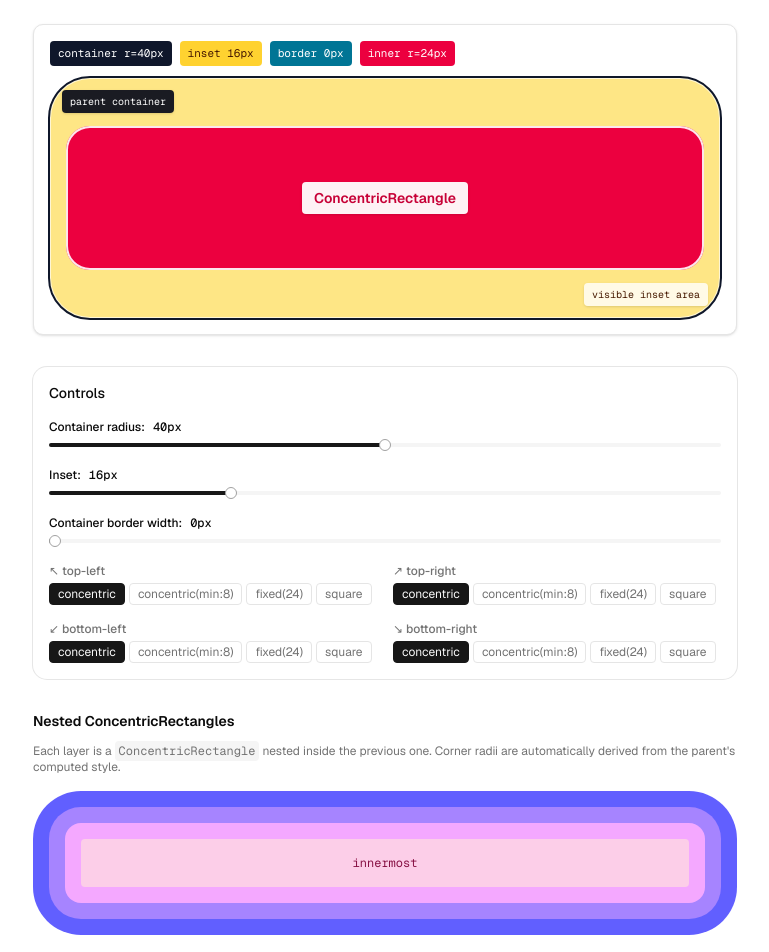
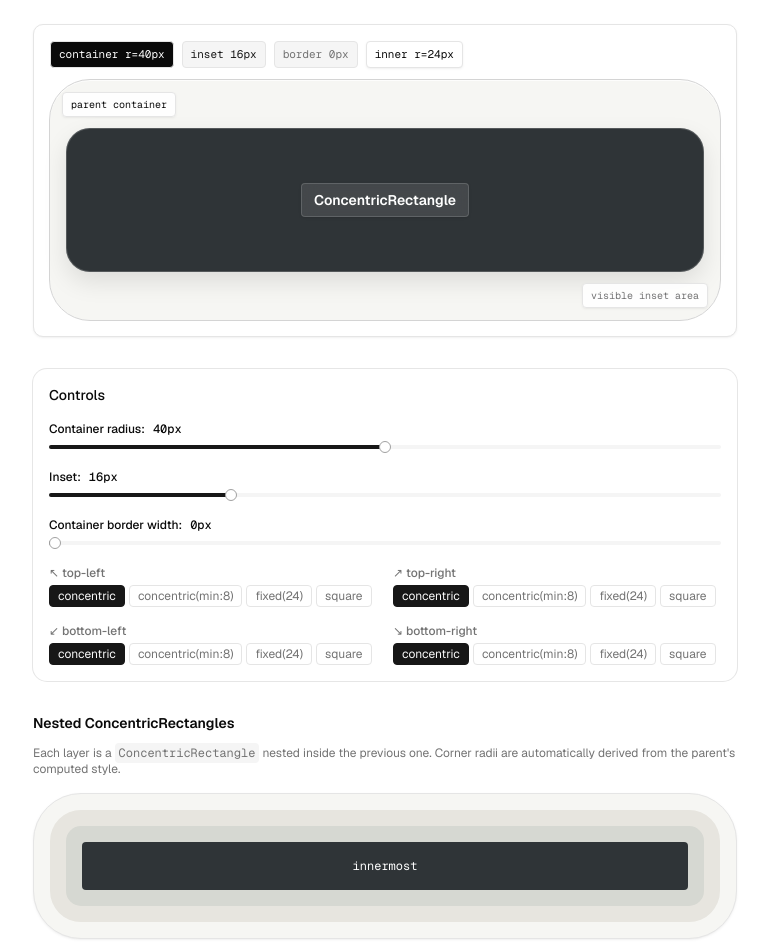
Before and after one commit to mariusz/concentric-rectangle, a Next.js app: page /concentric-rectangle/ in a window 1280 px wide. Shown: the part 160-1112 px from the top of the page, without its empty margins (255-1024 px from the left). Built offline with nearby package versions, Linux system fonts and the light colour scheme.

Commit message:
Fix live radius updates

```diff
--- a/src/app/page.tsx
+++ b/src/app/page.tsx
@@ -105,36 +105,38 @@ export default function Page() {
       </div>
 
       {/* Live preview — no explicit props, reads parent automatically */}
-      <div className="rounded-lg border border-border bg-card p-4 shadow-sm">
+      <div className="rounded-lg border border-border bg-card p-4 shadow-sm shadow-black/5">
         <div className="mb-3 flex flex-wrap items-center gap-2 text-[11px] font-mono">
-          <span className="rounded bg-slate-900 px-2 py-1 text-white">
+          <span className="rounded border border-border bg-foreground px-2 py-1 text-background">
             container r={containerRadius}px
           </span>
-          <span className="rounded bg-amber-300 px-2 py-1 text-amber-950">inset {inset}px</span>
-          <span className="rounded bg-cyan-700 px-2 py-1 text-white">
+          <span className="rounded border border-border bg-secondary px-2 py-1 text-secondary-foreground">
+            inset {inset}px
+          </span>
+          <span className="rounded border border-border bg-muted px-2 py-1 text-muted-foreground">
             border {borderWidth}px
           </span>
-          <span className="rounded bg-rose-600 px-2 py-1 text-white">
+          <span className="rounded border border-border bg-card px-2 py-1 text-foreground shadow-sm shadow-black/5">
             inner r={innerRadius}px
           </span>
         </div>
         <div
-          className="relative flex min-h-60 items-center justify-center bg-amber-200"
+          className="relative flex min-h-60 items-center justify-center bg-[#f6f6f3]"
           aria-label="Live ConcentricRectangle preview"
           data-testid="live-preview"
           style={{
             borderRadius: containerRadius,
             padding: inset,
-            border: `${borderWidth}px solid rgb(8 145 178)`,
-            outline: "2px solid rgb(15 23 42)",
+            border: `${borderWidth}px solid rgb(115 115 115)`,
+            outline: "1px solid rgb(212 212 212)",
             outlineOffset: 0,
-            boxShadow: "inset 0 0 0 1px rgb(255 255 255 / 0.65)",
+            boxShadow: "inset 0 1px 0 rgb(255 255 255 / 0.8)",
           }}
         >
-          <span className="pointer-events-none absolute left-3 top-3 rounded bg-slate-950/90 px-2 py-1 text-[10px] font-mono text-white shadow-sm">
+          <span className="pointer-events-none absolute left-3 top-3 rounded border border-border bg-white/90 px-2 py-1 text-[10px] font-mono text-foreground shadow-sm shadow-black/5">
             parent container
           </span>
-          <span className="pointer-events-none absolute bottom-3 right-3 rounded bg-amber-50/95 px-2 py-1 text-[10px] font-mono text-amber-950 shadow-sm">
+          <span className="pointer-events-none absolute bottom-3 right-3 rounded border border-border bg-white/90 px-2 py-1 text-[10px] font-mono text-muted-foreground shadow-sm shadow-black/5">
             visible inset area
           </span>
           <ConcentricRectangle
@@ -142,9 +144,9 @@ export default function Page() {
             topRightCorner={toCornerStyle(tr)}
             bottomLeftCorner={toCornerStyle(bl)}
             bottomRightCorner={toCornerStyle(br)}
-            className="flex h-36 w-full items-center justify-center bg-rose-600 shadow-[inset_0_0_0_2px_rgb(255_255_255_/_0.9)]"
+            className="flex h-36 w-full items-center justify-center bg-[#2f3437] shadow-[inset_0_0_0_1px_rgb(255_255_255_/_0.18),0_10px_24px_rgb(0_0_0_/_0.10)]"
           >
-            <span className="rounded bg-white/95 px-3 py-1.5 text-sm font-semibold text-rose-700 shadow-sm">
+            <span className="rounded border border-white/15 bg-white/10 px-3 py-1.5 text-sm font-semibold text-white shadow-sm shadow-black/10 backdrop-blur">
               ConcentricRectangle
             </span>
           </ConcentricRectangle>
@@ -212,15 +214,15 @@ export default function Page() {
           computed style.
         </p>
         <div
-          className="bg-indigo-500 flex items-center justify-center"
+          className="flex items-center justify-center border border-border bg-[#f6f6f3] shadow-sm shadow-black/5"
           style={{ borderRadius: 48, padding: 16 }}
         >
           <ConcentricRectangle
-            className="w-full bg-violet-400 flex items-center justify-center"
+            className="flex w-full items-center justify-center bg-[#e7e5df]"
             style={{ padding: 16 }}
           >
             <ConcentricRectangle
-              className="w-full bg-fuchsia-300 flex items-center justify-center"
+              className="flex w-full items-center justify-center bg-[#d6d8d2]"
               style={{ padding: 16 }}
             >
               <ConcentricRectangle
@@ -228,10 +230,10 @@ export default function Page() {
                 topRightCorner={concentric(4)}
                 bottomLeftCorner={concentric(4)}
                 bottomRightCorner={concentric(4)}
-                className="w-full bg-pink-200 flex items-center justify-center"
+                className="flex w-full items-center justify-center bg-[#2f3437]"
                 style={{ padding: 16 }}
               >
-                <span className="text-pink-900 text-xs font-mono">innermost</span>
+                <span className="text-xs font-mono text-white">innermost</span>
               </ConcentricRectangle>
             </ConcentricRectangle>
           </ConcentricRectangle>
@@ -273,7 +275,7 @@ export default function Page() {
           ].map((ex) => (
             <div key={ex.label} className="flex flex-col gap-2">
               <div
-                className="bg-muted/40 border border-border flex items-center justify-center"
+                className="flex items-center justify-center border border-border bg-[#f6f6f3] shadow-sm shadow-black/5"
                 style={{ borderRadius: ex.outer, padding: ex.inset, height: 100 }}
               >
                 <ConcentricRectangle
@@ -283,7 +285,7 @@ export default function Page() {
                   topRightCorner={ex.tr}
                   bottomLeftCorner={ex.bl}
                   bottomRightCorner={ex.br}
-                  className="w-full h-full bg-primary/80"
+                  className="h-full w-full bg-[#2f3437] shadow-[inset_0_0_0_1px_rgb(255_255_255_/_0.18)]"
                 />
               </div>
               <span className="text-xs text-muted-foreground text-center">{ex.label}</span>
--- a/src/components/ui/concentric-rectangle.tsx
+++ b/src/components/ui/concentric-rectangle.tsx
@@ -98,10 +98,21 @@ export function ConcentricRectangle({
   useEffect(() => {
     if (!isAuto || !ref.current) return;
     const update = () => setMetrics(readParentMetrics(ref.current!));
+    const parent = ref.current.parentElement;
     update();
-    const observer = new ResizeObserver(update);
-    if (ref.current.parentElement) observer.observe(ref.current.parentElement);
-    return () => observer.disconnect();
+    const resizeObserver = new ResizeObserver(update);
+    const mutationObserver = new MutationObserver(update);
+    if (parent) {
+      resizeObserver.observe(parent);
+      mutationObserver.observe(parent, {
+        attributes: true,
+        attributeFilter: ["class", "style"],
+      });
+    }
+    return () => {
+      resizeObserver.disconnect();
+      mutationObserver.disconnect();
+    };
   }, [isAuto]);
 
   // Per-corner inset = border + padding for that corner's edges.
```
Also changed, not shown: 1 other file (tests, documents, lock files or other folders).
